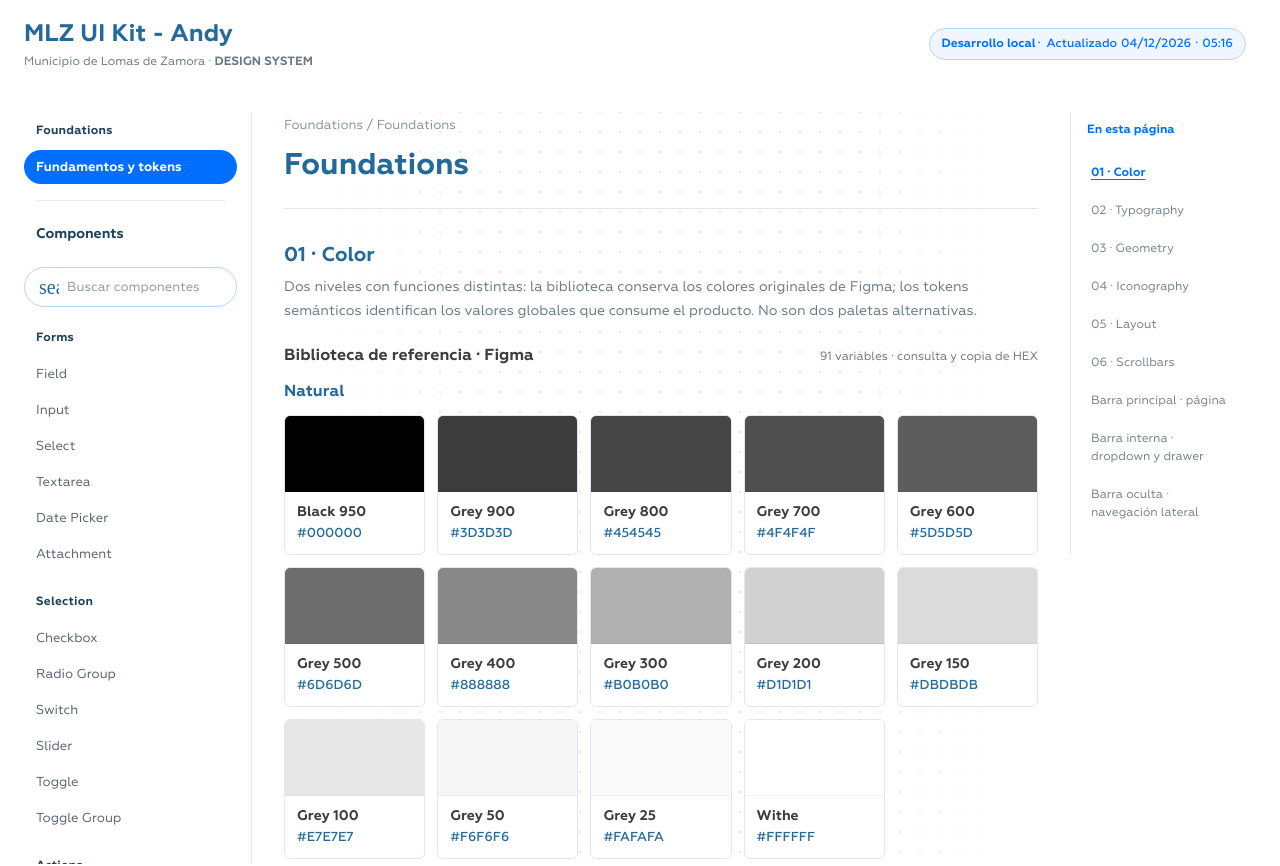
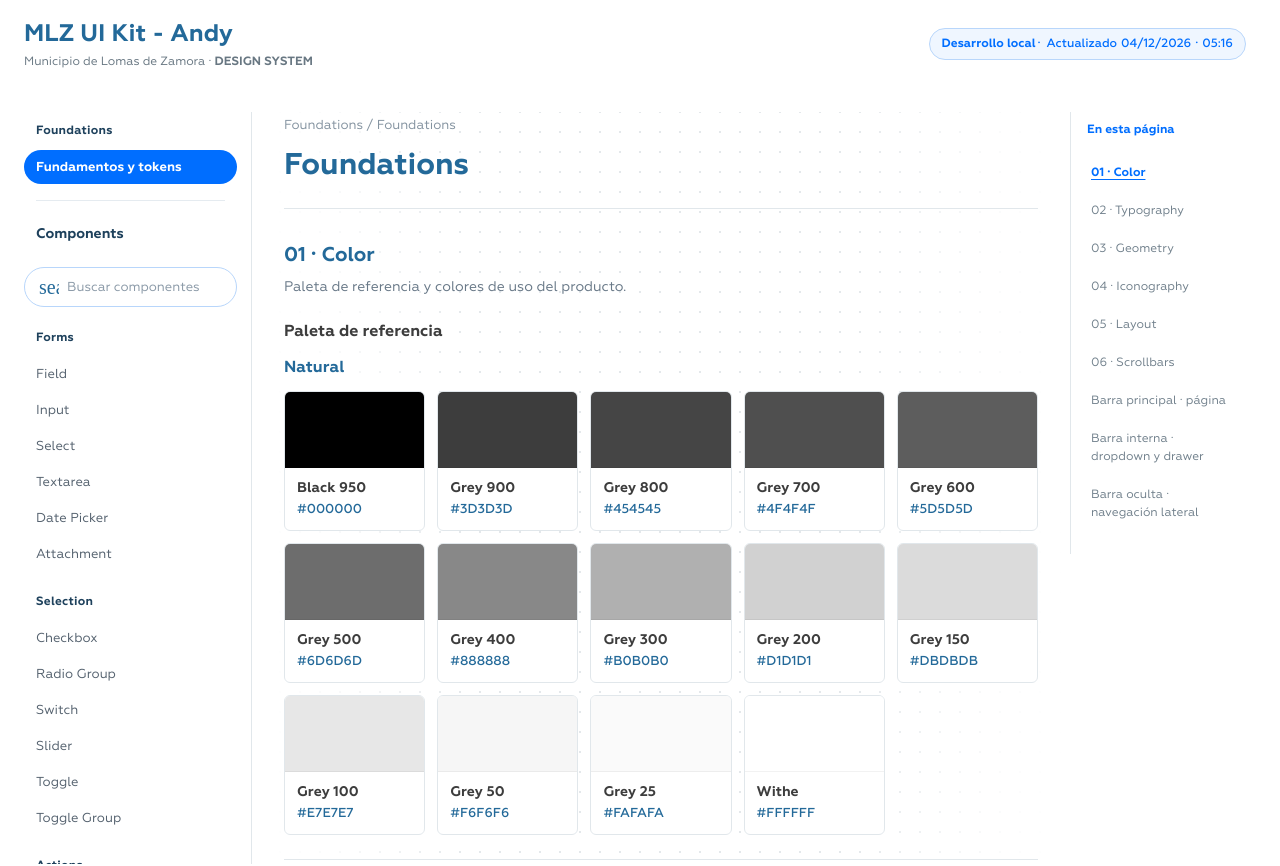
Before and after one commit to SantiagoM96/mlz-muni, a React (Vite) app: page /ui-kit-andy/fundamentos in a window 1280 px wide. Shown: the top 866 px of the page. Built offline with nearby package versions, Linux system fonts and the light colour scheme; a web font is replaced by a local one.

Commit message:
docs(foundations): remove redundant explanations from Color

```diff
--- a/src/pages/andy-kit/AndyKitPage.tsx
+++ b/src/pages/andy-kit/AndyKitPage.tsx
@@ -46,14 +46,13 @@ function Icon({name,size=24}: {name:MaterialIconName;size?:number}) { return <Ma
 function Foundations() {
  return <>
   <div id="foundation-colors" className="andy-foundation-module">
-   <DemoSection title="01 · Color" description="Dos niveles con funciones distintas: la biblioteca conserva los colores originales de Figma; los tokens semánticos identifican los valores globales que consume el producto. No son dos paletas alternativas.">
+   <DemoSection title="01 · Color" description="Paleta de referencia y colores de uso del producto.">
     <div className="andy-foundation-submodule">
-     <div className="andy-foundation-subhead"><strong>Biblioteca de referencia · Figma</strong><span>91 variables · consulta y copia de HEX</span></div>
+     <div className="andy-foundation-subhead"><strong>Paleta de referencia</strong></div>
      <ColorTokensGallery/>
     </div>
     <div className="andy-foundation-submodule">
-     <div className="andy-foundation-subhead"><strong>Tokens semánticos · producto</strong><span>Valores declarados en src/styles/tokens.css</span></div>
-     <p className="andy-foundation-explainer">Estos son los valores que deben utilizarse al construir nuevas interfaces. La paleta completa sirve para consultar el origen cromático, pero no habilita a elegir cualquier tono sin una función definida.</p>
+     <div className="andy-foundation-subhead"><strong>Colores de uso del producto</strong></div>
      <div className="andy-foundation-color-roles">
       {[
        ['Primary 500','#358DC2','Acento institucional y variación primaria'],
@@ -69,7 +68,6 @@ function Foundations() {
        <span style={{backgroundColor:hex}}/><div><strong>{name}</strong><code>{hex}</code><small>{usage}</small></div>
       </div>)}
      </div>
-     <p className="andy-foundation-note">No sumar a esta lista colores que solo aparecen en CSS de un componente. Si un valor se vuelve transversal, primero debe incorporarse al archivo de tokens y luego documentarse acá.</p>
     </div>
    </DemoSection>
   </div>
```
